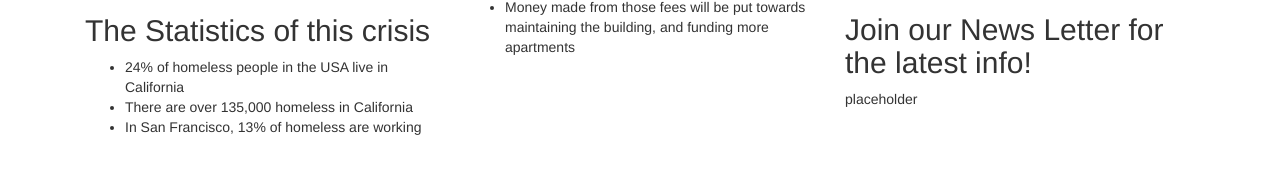
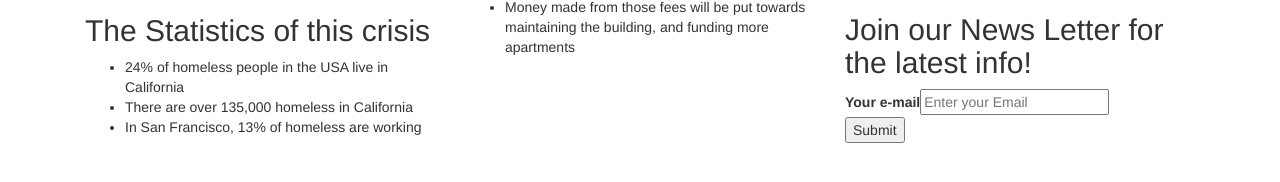
Before and after one commit to MatthewWilsonBCAA/benchmark-2-3---fictional-charity-landing-page-MatthewWilsonBCAA, a plain HTML site: page index.html in a window 1280 px wide. Shown: the part 296-478 px from the top of the page. Drawn offline with nearby package versions, Linux system fonts and the light colour scheme.

Commit message:
added email input

```diff
--- a/index.html
+++ b/index.html
@@ -66,7 +66,19 @@
           alt="NewsletterLogo"
         />
         <h2>Join our News Letter for the latest info!</h2>
-        <p>placeholder</p>
+        <div>
+          <label id="name-label" for="number">Your e-mail </label
+          ><input
+            type="email"
+            name="email"
+            id="email"
+            placeholder="Enter your Email"
+            required
+          />
+        </div>
+        <div>
+          <button type="submit" id="submit">Submit</button>
+        </div>
       </div>
     </div>
   </body>
```
